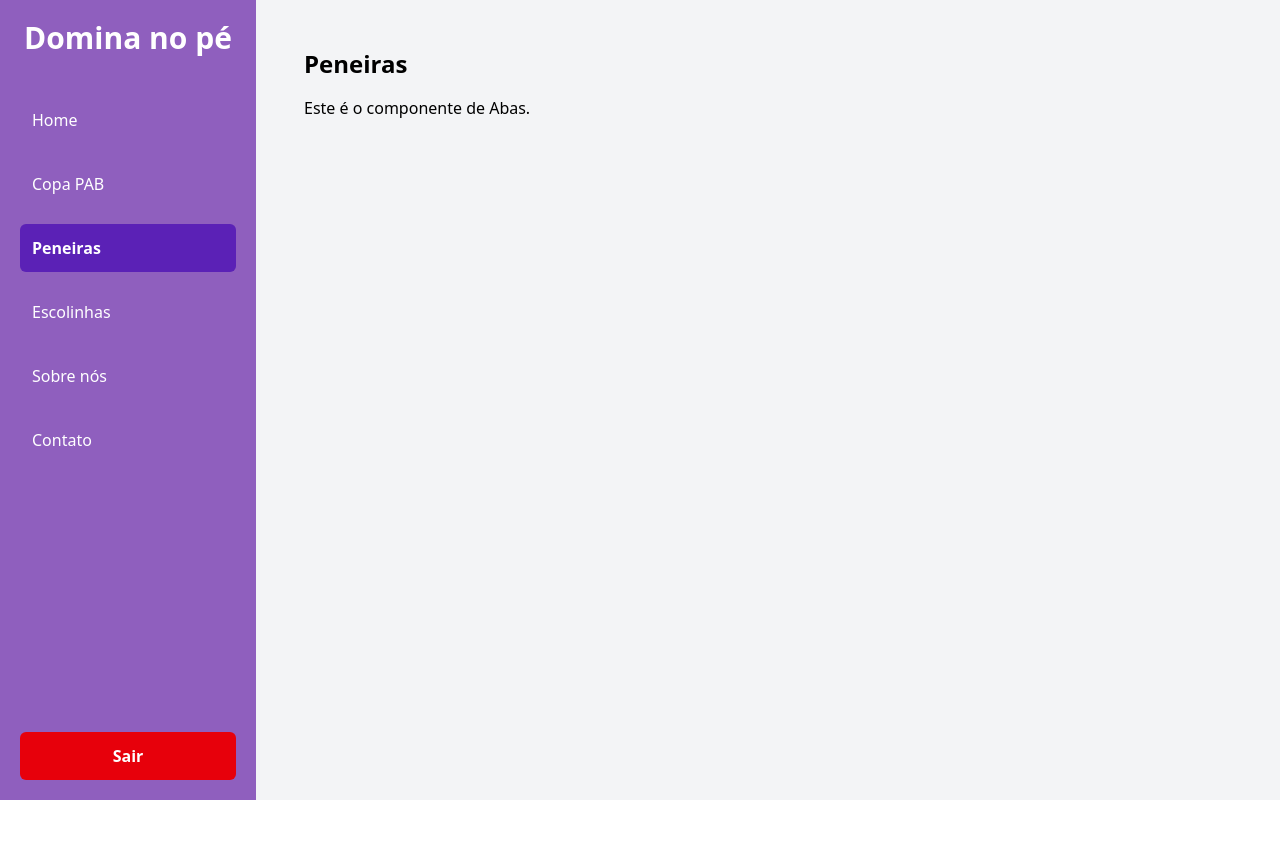
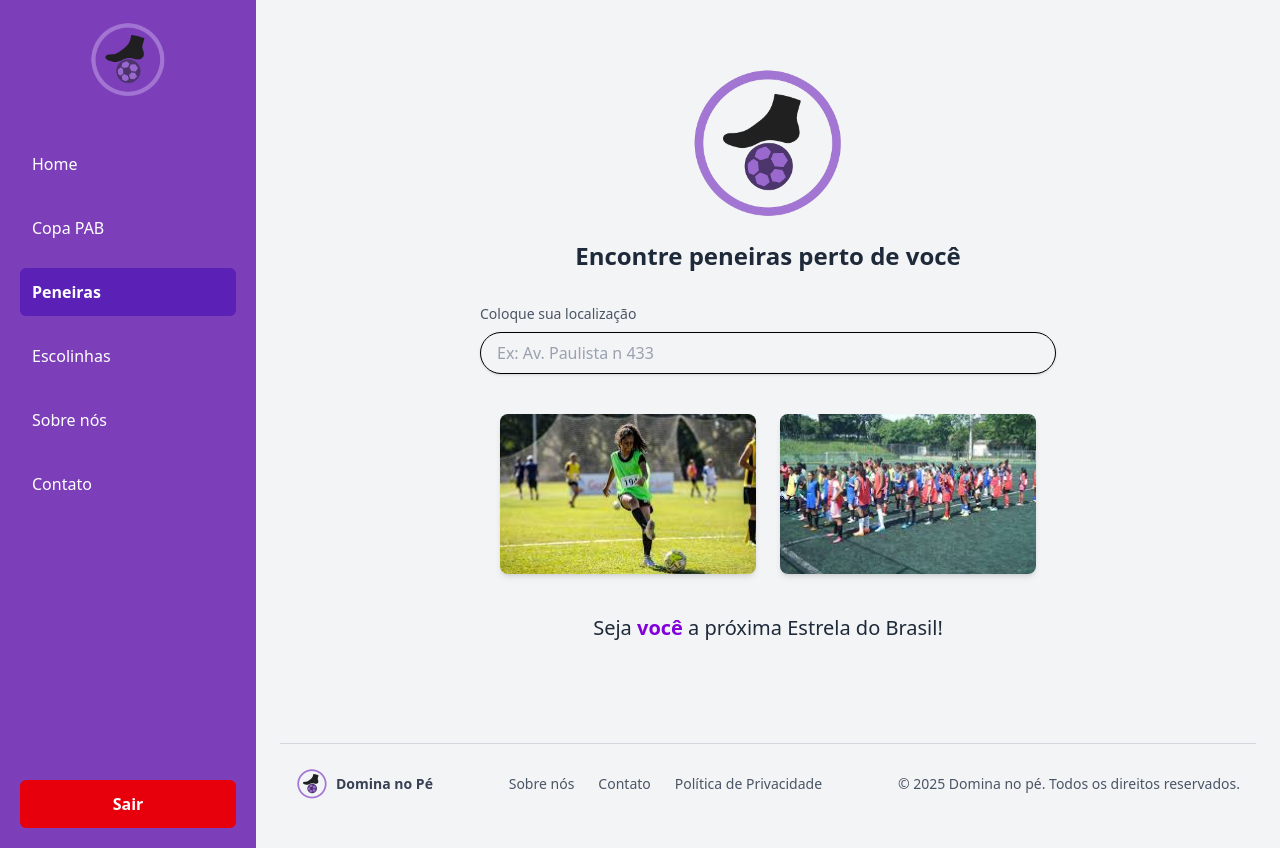
Before and after one commit to Challenge-Domina-No-Pe/Front-End, a React (Vite) app in the folder domina-no-pe/: page /peneiras in a window 1280 px wide. Before the commit the page ends 800 px from the top, so only its background shows below. Built offline with nearby package versions, Linux system fonts and the light colour scheme.

Commit message:
feat: Penerias e footer

```diff
--- /dev/null
+++ b/domina-no-pe/src/components/Footer.jsx
@@ -0,0 +1,38 @@
+import logo from "../assets/Dominalogo.png";
+
+export default function Footer() {
+  return (
+    <footer className="w-full bg-gray-100 py-6 mt-10 border-t border-gray-300">
+      <div className="max-w-6xl mx-auto px-4 flex flex-col md:flex-row items-center justify-between text-gray-600 text-sm">
+
+        {/* Logo ou nome do projeto */}
+        <div className="flex items-center gap-2">
+          <img
+            src={logo} // substitua pelo caminho do seu logo
+            alt="Passa a Bola"
+            className="w-8 h-8"
+          />
+          <span className="font-semibold text-gray-700">Domina no Pé</span>
+        </div>
+
+        {/* Links extras */}
+        <div className="flex gap-6 mt-4 md:mt-0">
+          <a href="/sobre-nos" className="hover:text-purple-700 transition-colors">
+            Sobre nós
+          </a>
+          <a href="/contato" className="hover:text-purple-700 transition-colors">
+            Contato
+          </a>
+          <a href="/privacidade" className="hover:text-purple-700 transition-colors">
+            Política de Privacidade
+          </a>
+        </div>
+
+        {/* Copyright */}
+        <div className="mt-4 md:mt-0">
+          © {new Date().getFullYear()} Domina no pé. Todos os direitos reservados.
+        </div>
+      </div>
+    </footer>
+  );
+}
--- a/domina-no-pe/src/components/Sidebar.jsx
+++ b/domina-no-pe/src/components/Sidebar.jsx
@@ -1,4 +1,5 @@
 import { NavLink, useNavigate } from "react-router-dom";
+import logo from "../assets/Dominalogo.png";
 // import { useAuth } from "../contexts/AuthContexts";
 
 export default function Sidebar() {
@@ -16,12 +17,14 @@ export default function Sidebar() {
   };
 
   return (
-    <aside className="w-64 bg-[#8f5fbe] text-white h-screen p-5 flex flex-col justify-between">
+    <aside className="w-64 bg-[#7c3fb9] text-white min-h-screen p-5 flex flex-col justify-between ">
       <div>
+        <NavLink to="/" style={({ isActive }) => isActive ? activeLinkStyle : undefined}>
         <div className="text-center mb-10">
-          <h1 className="text-3xl font-bold">Domina no pé</h1>
+          <h1 className="text-3xl font-bold"><img src={logo} alt="" className="w-20 h-20 object-cover rounded-lg mx-auto"/></h1>
           {/* {user && <p className="text-sm text-purple-300 mt-2">Bem-vindo, {user.name}!</p>} */}
         </div>
+        </NavLink>
         <nav className="flex flex-col gap-4 bg-purple">
           <NavLink to="/" style={({ isActive }) => isActive ? activeLinkStyle : undefined} className="p-3 rounded-md hover:bg-purple-800 transition-colors">Home</NavLink>
           <NavLink to="/copa-pab" style={({ isActive }) => isActive ? activeLinkStyle : undefined} className="p-3 rounded-md hover:bg-purple-800 transition-colors">Copa PAB</NavLink>
--- a/domina-no-pe/src/pages/Peneiras.jsx
+++ b/domina-no-pe/src/pages/Peneiras.jsx
@@ -1,10 +1,79 @@
-import Tabs from "../components/Tabs";
+import { useState } from "react";
+import Footer from "../components/Footer";
+import logo from "../assets/Dominalogo.png";
+import Peneira1 from "../assets/Peneira1.png";
+import Peneira2 from "../assets/Peneira2.png";
 
 export default function Peneiras() {
+  const [location, setLocation] = useState("");
+
   return (
-    <div className="p-6 flex-1 bg-gray-100">
-      <h1 className="text-2xl font-bold mb-4">Peneiras</h1>
-      <Tabs />
+    <div className="flex flex-col min-h-screen w-full">
+      {/* Conteúdo principal */}
+      <main className="flex-grow flex flex-col items-center justify-start p-6">
+        {/* Logo e título */}
+        <div className="flex flex-col items-center gap-4 mt-4">
+          <img
+            src={logo}
+            alt="Passa a Bola"
+            className="w-40"
+          />
+          <h2 className="text-2xl font-semibold text-gray-800 text-center">
+            Encontre peneiras perto de você
+          </h2>
+        </div>
+
+        {/* Input de localização */}
+        <div className="mt-8 w-full max-w-xl">
+          <label
+            htmlFor="location"
+            className="block text-sm text-gray-600 mb-2"
+          >
+            Coloque sua localização
+          </label>
+          <div className="flex items-center border rounded-full px-4 py-2 shadow-sm bg-gray-100">
+            <input
+              id="location"
+              type="text"
+              placeholder="Ex: Av. Paulista n 433"
+              value={location}
+              onChange={(e) => setLocation(e.target.value)}
+              className="flex-1 bg-transparent focus:outline-none text-gray-800 placeholder-gray-400"
+            />
+            {location && (
+              <button
+                onClick={() => setLocation("")}
+                className="text-red-500 font-bold text-lg"
+              >
+                ×
+              </button>
+            )}
+          </div>
+        </div>
+
+        {/* Imagens */}
+        <div className="flex flex-col md:flex-row gap-6 mt-10">
+          <img
+            src={Peneira1} // substitua pelas suas imagens
+            alt="Jogador em peneira"
+            className="w-64 h-40 object-cover rounded-lg shadow-md"
+          />
+          <img
+            src={Peneira2}
+            alt="Fila de jogadores"
+            className="w-64 h-40 object-cover rounded-lg shadow-md"
+          />
+        </div>
+
+        {/* Texto final */}
+        <p className="mt-10 text-xl text-gray-800 text-center">
+          Seja <span className="text-purple-700 font-bold">você</span> a próxima
+          Estrela do Brasil!
+        </p>
+      </main>
+
+      {/* Rodapé */}
+      <Footer />
     </div>
   );
 }
```
Also changed, not shown: domina-no-pe/src/assets/Peneira1.png (added), domina-no-pe/src/assets/Peneira2.png (added).
